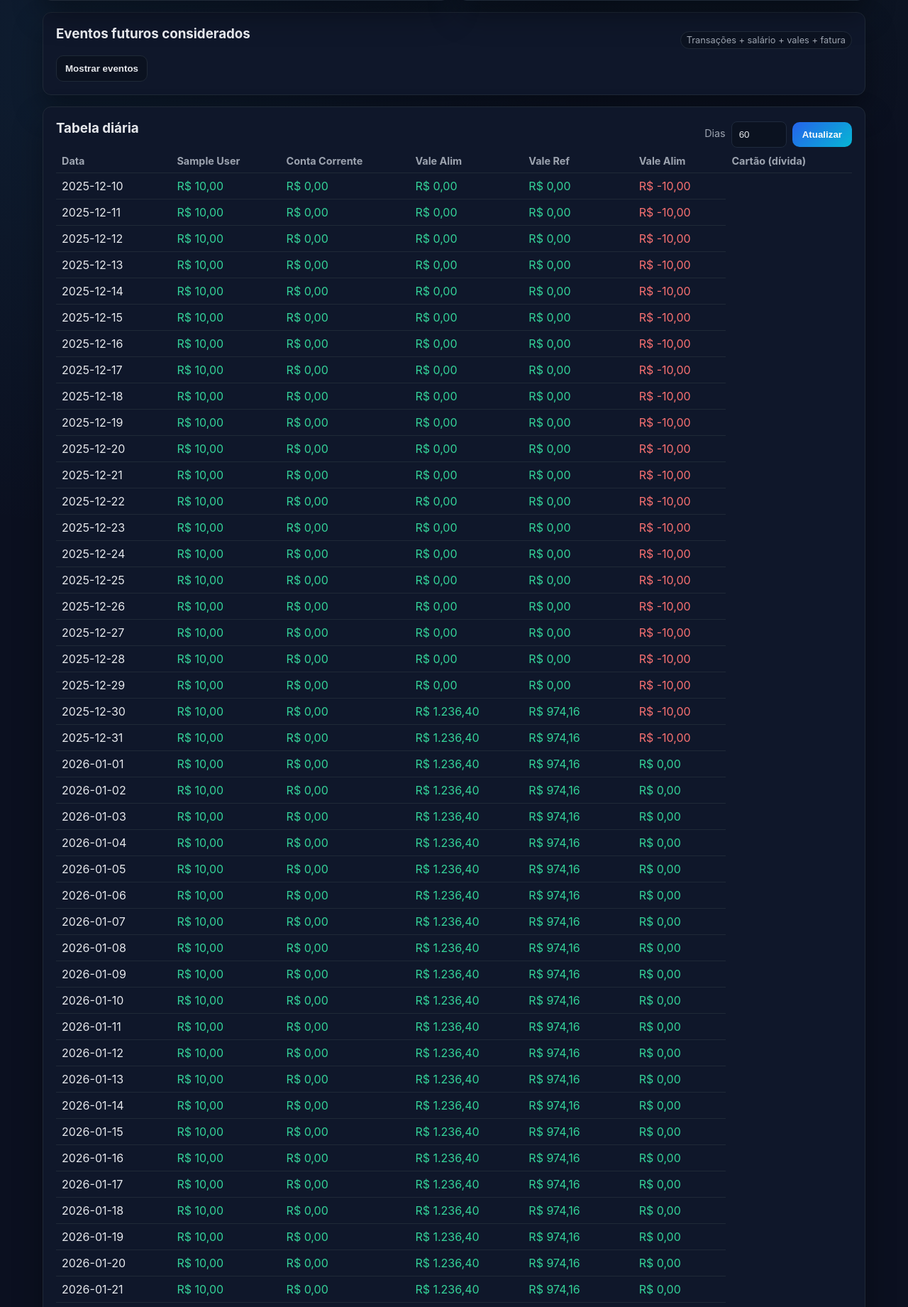
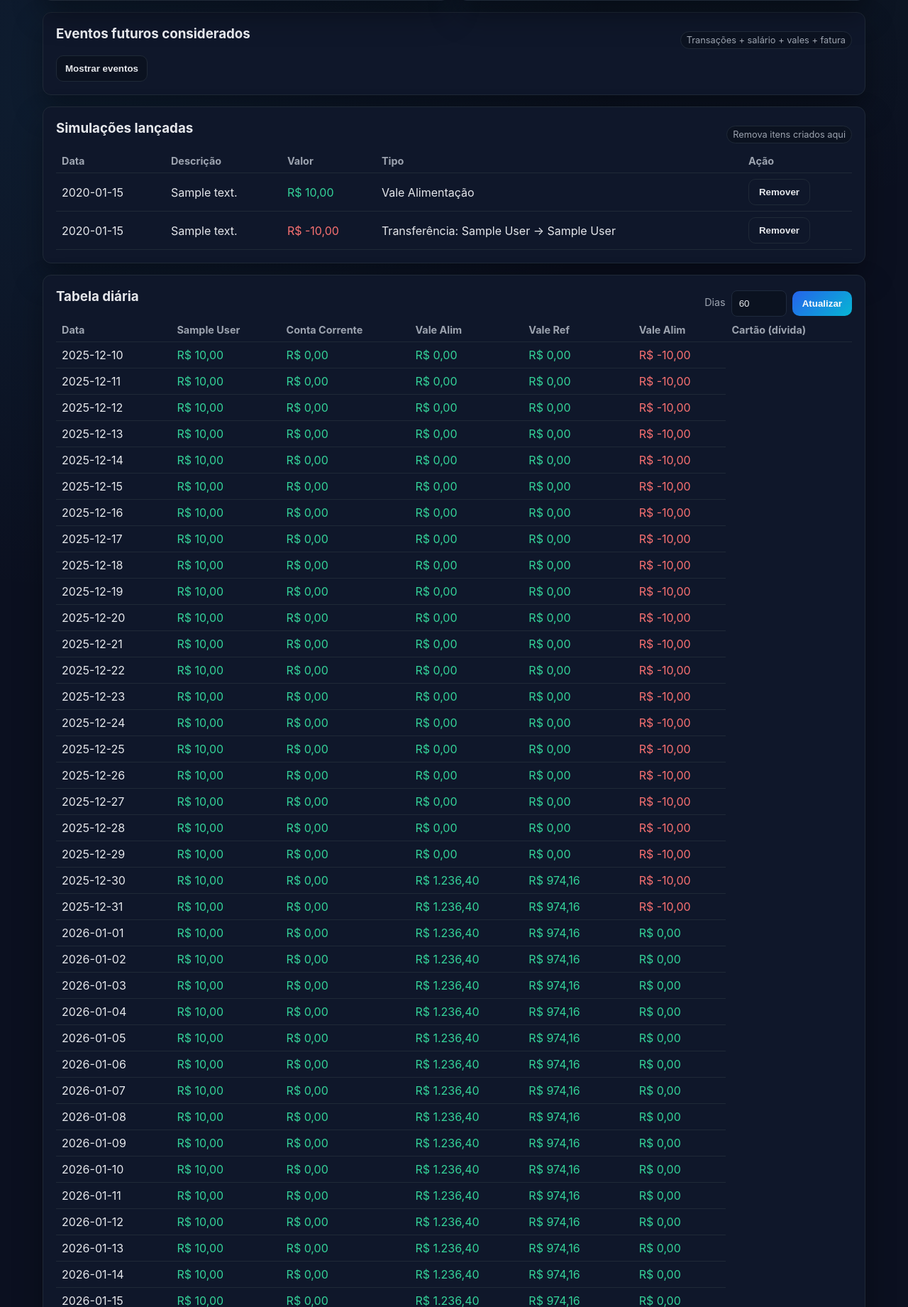
Before and after one commit to GloedenJoao/traking_spending, a FastAPI app: page /simulate in a window 1280 px wide. Shown: the part 571-2412 px from the top of the page at 71% size. Run offline with FastAPI, Linux system fonts and the light colour scheme; tables that the repository leaves empty hold one stand-in row (values such as "Sample post").

Commit message:
Allow removing user-created simulations

```diff
--- a/app/main.py
+++ b/app/main.py
@@ -104,6 +104,9 @@ async def show_simulation(request: Request, days: int = 60, db: Session = Depend
     rows, event_log = simulate(db, today, days)
     accounts = db.query(Account).all()
     vales = db.query(ValeBalance).all()
+    transactions = db.query(Transaction).order_by(Transaction.date, Transaction.id).all()
+    transfers = db.query(Transfer).order_by(Transfer.date, Transfer.id).all()
+    account_lookup = {acc.id: acc.name for acc in accounts}
     return templates.TemplateResponse(
         "simulate.html",
         {
@@ -112,6 +115,9 @@ async def show_simulation(request: Request, days: int = 60, db: Session = Depend
             "days": days,
             "accounts": accounts,
             "vales": vales,
+            "transactions": transactions,
+            "transfers": transfers,
+            "account_lookup": account_lookup,
             "event_log": sorted(event_log, key=lambda e: e[0]),
         },
     )
@@ -141,6 +147,15 @@ async def add_transaction(
     return RedirectResponse("/simulate", status_code=303)
 
 
+@app.post("/transactions/{transaction_id}/delete")
+async def delete_transaction(transaction_id: int, db: Session = Depends(get_db)):
+    txn = db.query(Transaction).filter_by(id=transaction_id).first()
+    if txn:
+        db.delete(txn)
+        db.commit()
+    return RedirectResponse("/simulate", status_code=303)
+
+
 @app.post("/transfers")
 async def add_transfer(
     description: str = Form(...),
@@ -165,6 +180,15 @@ async def add_transfer(
     return RedirectResponse("/simulate", status_code=303)
 
 
+@app.post("/transfers/{transfer_id}/delete")
+async def delete_transfer(transfer_id: int, db: Session = Depends(get_db)):
+    transfer = db.query(Transfer).filter_by(id=transfer_id).first()
+    if transfer:
+        db.delete(transfer)
+        db.commit()
+    return RedirectResponse("/simulate", status_code=303)
+
+
 @app.post("/vales/{vale_type}")
 async def update_vale(vale_type: str, balance: float = Form(...), db: Session = Depends(get_db)):
     vale = db.query(ValeBalance).filter_by(vale_type=vale_type).first()
--- a/templates/simulate.html
+++ b/templates/simulate.html
@@ -137,6 +137,67 @@
         </div>
       </div>
 
+      <div class="card">
+        <div class="section-title">
+          <h3>Simulações lançadas</h3>
+          <span class="badge">Remova itens criados aqui</span>
+        </div>
+        <div style="overflow-x:auto;">
+          <table class="table">
+            <thead>
+              <tr>
+                <th>Data</th>
+                <th>Descrição</th>
+                <th>Valor</th>
+                <th>Tipo</th>
+                <th>Ação</th>
+              </tr>
+            </thead>
+            <tbody>
+              {% for txn in transactions %}
+              <tr>
+                <td>{{ txn.date }}</td>
+                <td>{{ txn.description }}</td>
+                <td class="{{ 'positive' if txn.amount >=0 else 'negative' }}">{{ txn.amount|brl }}</td>
+                <td>
+                  {% if txn.target_type == 'account' %}
+                    Conta: {{ account_lookup.get(txn.account_id, 'Conta corrente/caixinha') }}
+                  {% elif txn.target_type == 'credit_card' %}
+                    Cartão de crédito
+                  {% elif txn.target_type == 'vale_refeicao' %}
+                    Vale Refeição
+                  {% else %}
+                    Vale Alimentação
+                  {% endif %}
+                </td>
+                <td>
+                  <form method="post" action="/transactions/{{ txn.id }}/delete">
+                    <button class="secondary" type="submit">Remover</button>
+                  </form>
+                </td>
+              </tr>
+              {% endfor %}
+              {% for mov in transfers %}
+              <tr>
+                <td>{{ mov.date }}</td>
+                <td>{{ mov.description }}</td>
+                <td class="negative">{{ (-mov.amount)|brl }}</td>
+                <td>Transferência: {{ account_lookup.get(mov.from_account_id, 'Origem') }} → {{ account_lookup.get(mov.to_account_id, 'Destino') }}</td>
+                <td>
+                  <form method="post" action="/transfers/{{ mov.id }}/delete">
+                    <button class="secondary" type="submit">Remover</button>
+                  </form>
+                </td>
+              </tr>
+              {% endfor %}
+              {% if transactions|length == 0 and transfers|length == 0 %}
+              <tr><td colspan="5" class="muted">Nenhuma simulação lançada ainda.</td></tr>
+              {% endif %}
+            </tbody>
+          </table>
+        </div>
+      </div>
+
     <div class="card">
       <div class="section-title">
         <h3>Tabela diária</h3>
```
